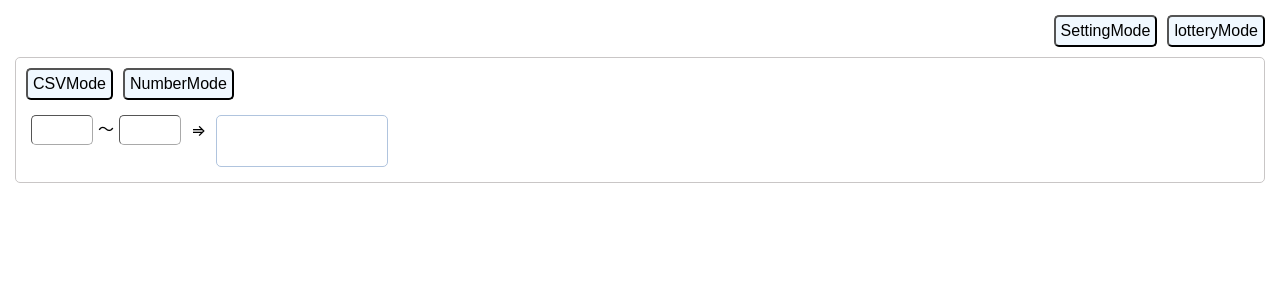
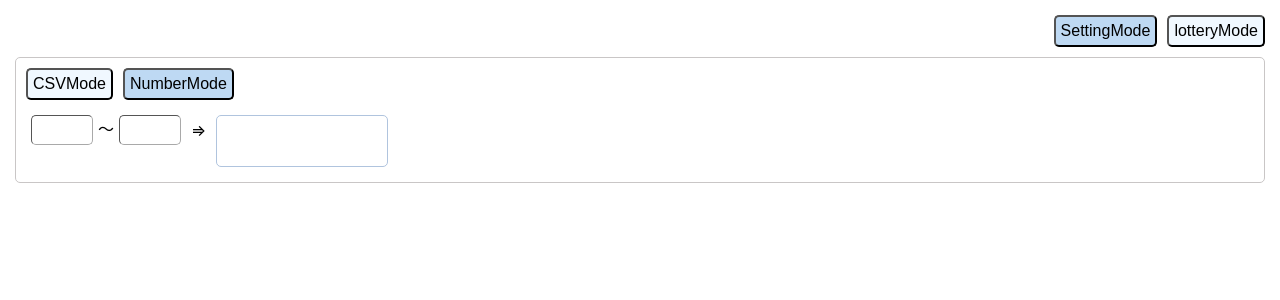
Before and after one commit to ymdsy/lottery_app, a React (Create React App) app: page / in a window 1280 px wide. Shown: the top 300 px of the page. Built offline with nearby package versions, Linux system fonts and the light colour scheme.

Commit message:
選択中のボタンのcssの変更のロジックを追加

```diff
--- a/src/App.css
+++ b/src/App.css
@@ -12,6 +12,9 @@
   font-size: 1em;
   padding: 5px;
   min-width: fit-content;
+}
+.btn_active {
+  background-color: rgb(190, 217, 243);
 }
 
 .input {
--- a/src/App.js
+++ b/src/App.js
@@ -37,6 +37,7 @@ class App extends React.Component {
       <>
         <SwitchPanelPresenter
           lotteryMode={LOTTERY_MODE}
+          mode={this.state.mode}
           settingMode={SETTING_MODE}
           switching={num => this.switching(num)}
         />
--- a/src/contentContainer/lottery/history/historyPresenter.js
+++ b/src/contentContainer/lottery/history/historyPresenter.js
@@ -5,7 +5,12 @@ import { HistoryDeletePresenter } from "./historyDeletePresenter.js";
 export function HistoryPresenter(props) {
   return (
     <>
-      <button className="btn history__btn" onClick={props.switchHistory}>
+      <button
+        className={
+          props.isOpen ? "btn btn_active history__btn" : "btn history__btn"
+        }
+        onClick={props.switchHistory}
+      >
         history
       </button>
       <div className={props.isOpen ? "history history__active" : "history"}>
--- a/src/contentContainer/setting/selectEnterModePresenter.js
+++ b/src/contentContainer/setting/selectEnterModePresenter.js
@@ -4,13 +4,21 @@ export function SelectEnterModePresenter(props) {
   return (
     <div>
       <button
-        class="btn select-enter-mode__btn"
+        class={
+          props.mode === props.csvMode
+            ? "btn btn_active select-enter-mode__btn"
+            : "btn select-enter-mode__btn"
+        }
         onClick={() => props.switchMode(0)}
       >
         CSVMode
       </button>
       <button
-        class="btn select-enter-mode__btn"
+        class={
+          props.mode === props.numberMode
+            ? "btn btn_active select-enter-mode__btn"
+            : "btn select-enter-mode__btn"
+        }
         onClick={() => props.switchMode(1)}
       >
         NumberMode
--- a/src/contentContainer/setting/settingContainer.js
+++ b/src/contentContainer/setting/settingContainer.js
@@ -38,6 +38,8 @@ export class SettingContainer extends React.Component {
     return (
       <div class="setting">
         <SelectEnterModePresenter
+          csvMode={CSV_MODE}
+          numberMode={NUMBER_MODE}
           mode={this.state.lotteryEnterMode}
           switchMode={mode => this.switchLotteryEnterMode(mode)}
         />
--- a/src/switchPanel/switchPanelPresenter.js
+++ b/src/switchPanel/switchPanelPresenter.js
@@ -5,13 +5,21 @@ export function SwitchPanelPresenter(props) {
   return (
     <div class="switch-panel">
       <button
-        class="btn switch-panel__btn"
+        class={
+          props.mode === props.settingMode
+            ? "btn btn_active switch-panel__btn"
+            : "btn switch-panel__btn"
+        }
         onClick={() => props.switching(props.settingMode)}
       >
         SettingMode
       </button>
       <button
-        class="btn switch-panel__btn"
+        class={
+          props.mode === props.lotteryMode
+            ? "btn btn_active switch-panel__btn"
+            : "btn switch-panel__btn"
+        }
         onClick={() => props.switching(props.lotteryMode)}
       >
         lotteryMode
```
